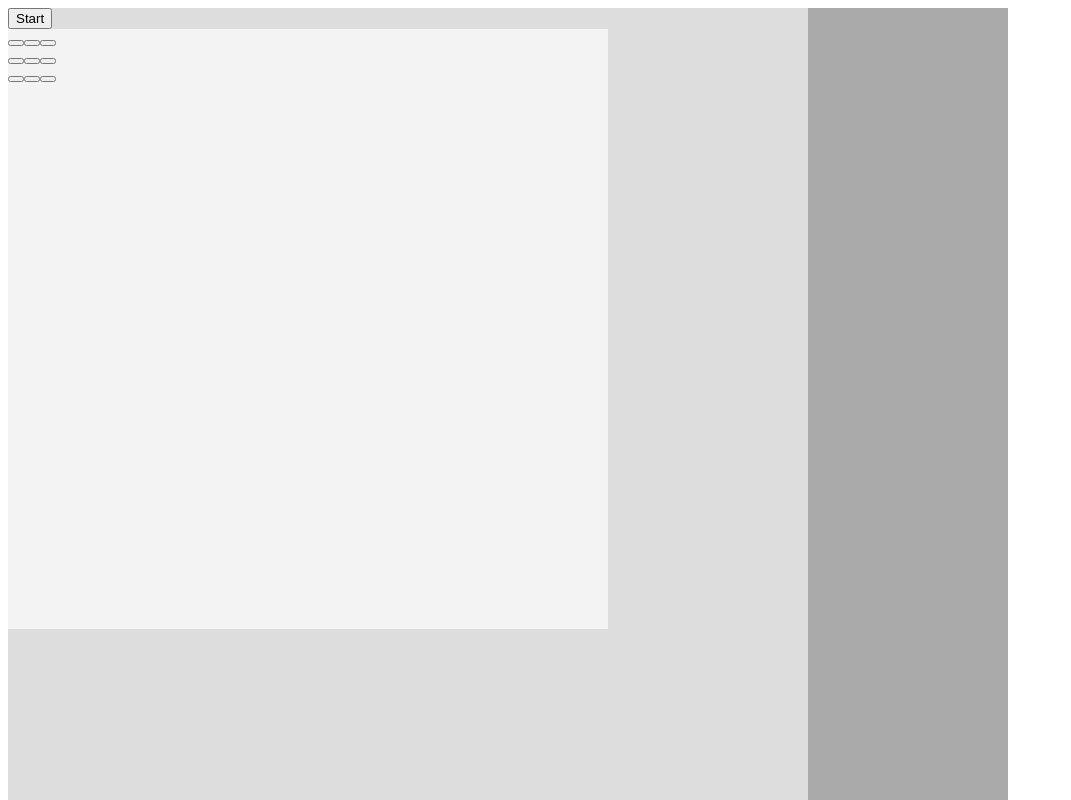
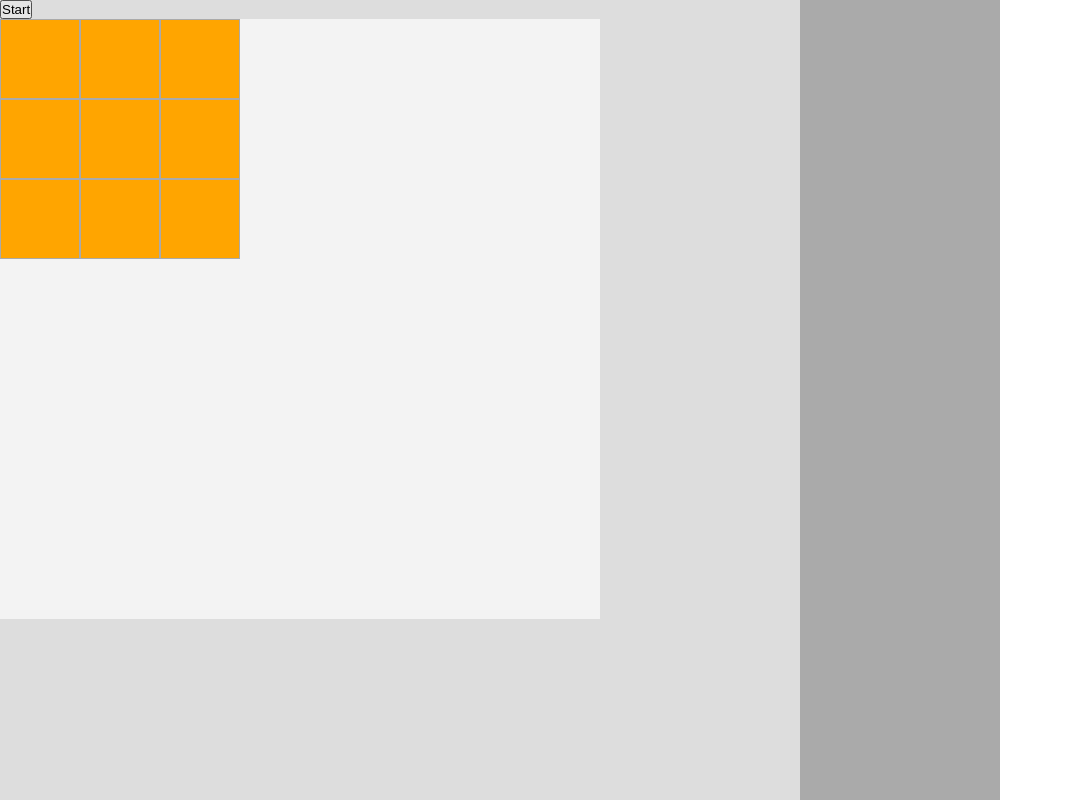
Before and after one commit to bdinsite/tic-tac-toe, a plain HTML site: page index.html in a window 1280 px wide. Shown: the top 800 px of the page, without its empty margins (0-1071 px from the left). Drawn offline with Linux system fonts and the light colour scheme.

Commit message:
Change cell element from button to div

```diff
--- a/src/css/styles.css
+++ b/src/css/styles.css
@@ -1,3 +1,9 @@
+* {
+    padding: 0;
+    margin: 0;
+    box-sizing: border-box;
+}
+
 .wrapper {
     background-color: #aaa;
     width: 1000px;
@@ -15,3 +21,23 @@
     width: 600px;
     height: 600px;
 }
+
+/* .boardCol button {
+    width: 80px;
+    height: 80px;
+    background: orange;
+} */
+
+.boardCol {
+    display: flex;
+}
+
+.boardCol div {
+    display: flex;
+    justify-content: center;
+    align-items: center;
+    width: 80px;
+    height: 80px;
+    background: orange;
+    border: 1px solid #aaa;
+}
--- a/src/js/scripts.js
+++ b/src/js/scripts.js
@@ -10,7 +10,7 @@
         boardCol.classList.add('boardCol');
 
         for(j=0; j<rows; j++) {
-            const cell = document.createElement('button');
+            const cell = document.createElement('div');
             cell.classList.add(`${i}${j}`);
             boardCol.appendChild(cell);
             boardContainer.appendChild(boardCol);
@@ -29,11 +29,13 @@ function newGame() {
 }
 
 function startGame() {
-    const selectedCell = document.querySelectorAll('.boardCol button');
+    const selectedCell = document.querySelectorAll('.boardCol div');
 
     selectedCell.forEach(cell => cell.addEventListener('click', clickedCell));
 
     function clickedCell(evt) {
+        evt.target.textContent = 'X';
+        console.log(evt.target);
         console.log(evt.target.className);
     }
 
```
